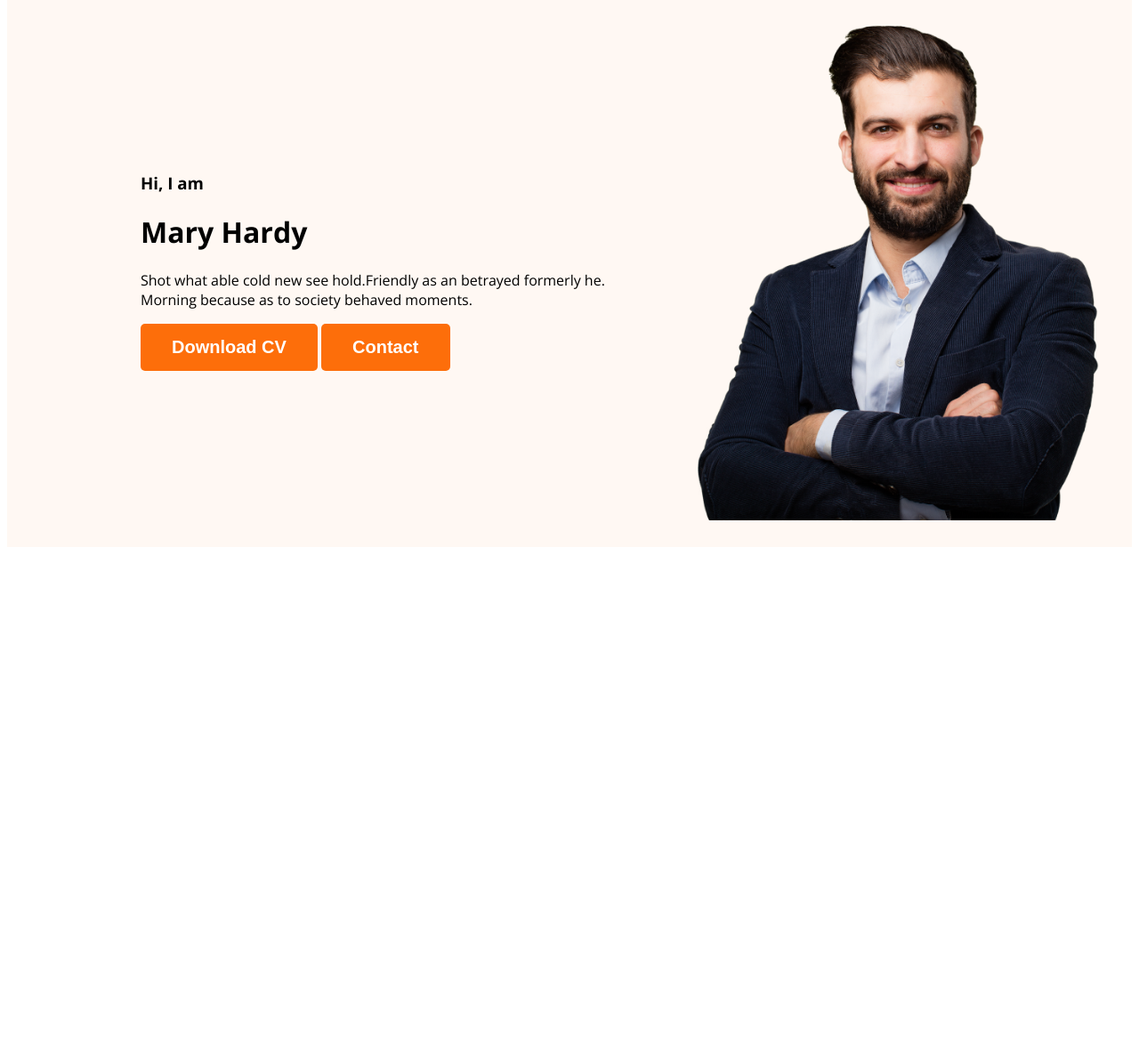
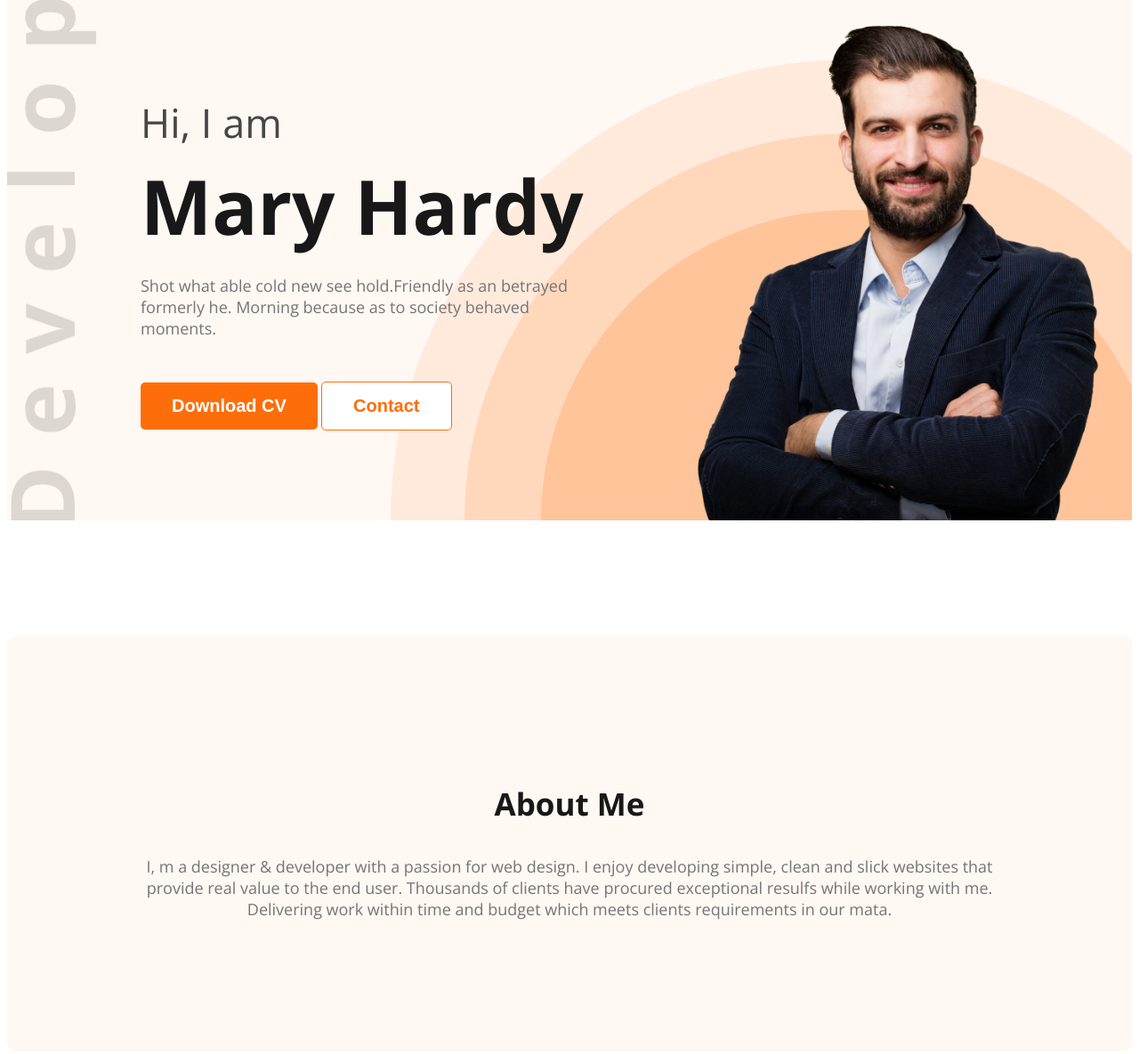
Before and after one commit to zakiasuma96/zsdeveloper-portfolio, a plain HTML site: page index.html in a window 1280 px wide. Shown: the part 183-1368 px from the top of the page at 89% size. Before the commit the page ends 806 px from the top, so only its background shows below. Drawn offline with nearby package versions, Linux system fonts and the light colour scheme.

Commit message:
about section created

```diff
--- a/index.html
+++ b/index.html
@@ -28,11 +28,19 @@
       <div class="banner-content">
         <h3 class="banner-greeting">Hi, I  am</h3>
         <h1 class="banner-title">Mary Hardy</h1>
-        <p>Shot what able cold new see hold.Friendly as an betrayed formerly he. Morning because as to society behaved moments.</p>
+        <p class="banner-description">Shot what able cold new see hold.Friendly as an betrayed formerly he. Morning because as to society behaved moments.</p>
+
+        <!-- <div class="button">
+
+          <button class="btn-primary">Download CV</button>
+
+          <button class="btn-primary-contact">Contact</button>
+
+        </div> -->
 
         <button class="btn-primary">Download CV</button>
 
-        <button class="btn-primary">Contact</button>
+        <button class="btn-primary-contact">Contact</button>
 
       </div>
         <img class="profile-pic" src="images/hardy.png" alt="">
@@ -43,6 +51,10 @@
 
   <main>
 
+    <section class="about">
+      <h3 class="section-title">About Me</h3>
+      <p class="section-description">I, m a designer & developer with a passion for web design. I enjoy developing simple, clean and slick websites that provide real value to the end user. Thousands of clients have procured exceptional resulfs while working with me. Delivering work within time and budget which meets clients requirements in our mata.</p>
+    </section>
   </main>
 
   <footer>
--- a/styles/portfolio.css
+++ b/styles/portfolio.css
@@ -1,4 +1,5 @@
 /* Common Shared Style */
+
 
 body{
   font-family: 'Open Sans', sans-serif;
@@ -12,7 +13,23 @@ body{
   font-size: 20px;
   font-weight: 700;
   padding: 15px 35px;
+  margin-top: 30px;
 
+}
+
+.section-title{
+  color: #181818;
+  text-align: center;
+  font-size: 35px;
+  font-weight: 700;
+
+}
+
+.section-description{
+  color:  #757575;
+  text-align: center;
+  font-size: 18px;
+  font-weight: 400;
 }
 
 .text-primary{
@@ -52,19 +69,81 @@ nav a{
 }
 
 
-/* header style */
+/* header section styles */
 
 .header{
-  background-color: #FFF8F3;;
+  background-color: #FFF8F3;
+  background-image: url('../images/header_bg.png'),  url('../images/developer.png');
+  background-repeat: no-repeat;
+  background-position: right bottom, top left;
+
+
+
 }
 
 .banner{
-  padding: 30px 30px 30px 150px;
+  padding: 30px 30px 0px 150px;
   display: flex;
   align-items: center;
+  justify-content: space-between;
+
 }
 
 .banner .profile-pic{
   width: 500px;
 
 }
+
+
+.banner-greeting{
+  color: #474747;
+  font-size: 45px;
+  font-weight: 500;
+  margin: 0;
+}
+
+.banner-title{
+  color: #181818;
+  font-size: 85px;
+  font-weight: 600;
+  margin-top: 5px;
+  margin-bottom: 20px;
+}
+
+.banner-description{
+  color: #757575;
+  font-size: 18px;
+  font-weight: 400;
+}
+
+.btn-primary-contact{
+  border-radius: 5px;
+  background: #fff;
+  border: 1px solid #FD6E0A;
+  color: #FD6E0A;
+  font-size: 20px;
+  font-weight: 700;
+  padding: 15px 35px;
+  margin-top: 30px;
+
+}
+
+/* .button .btn-primary-contact{
+
+} */
+
+.banner-content{
+  max-width: 500px;
+}
+
+/* main section styles */
+
+/* about section styles */
+
+.about{
+  padding: 130px;
+  border-radius: 10px;
+  background: #FFF8F3;
+  margin: 130px 0;
+
+}
```
